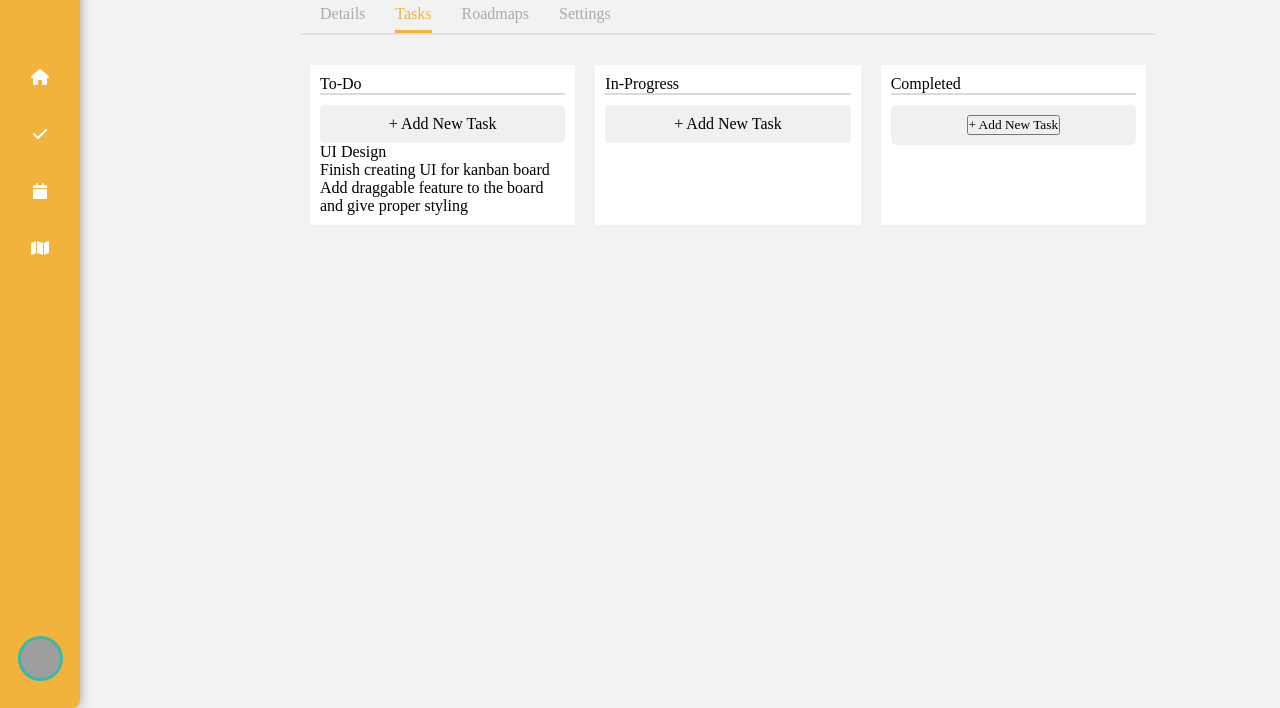
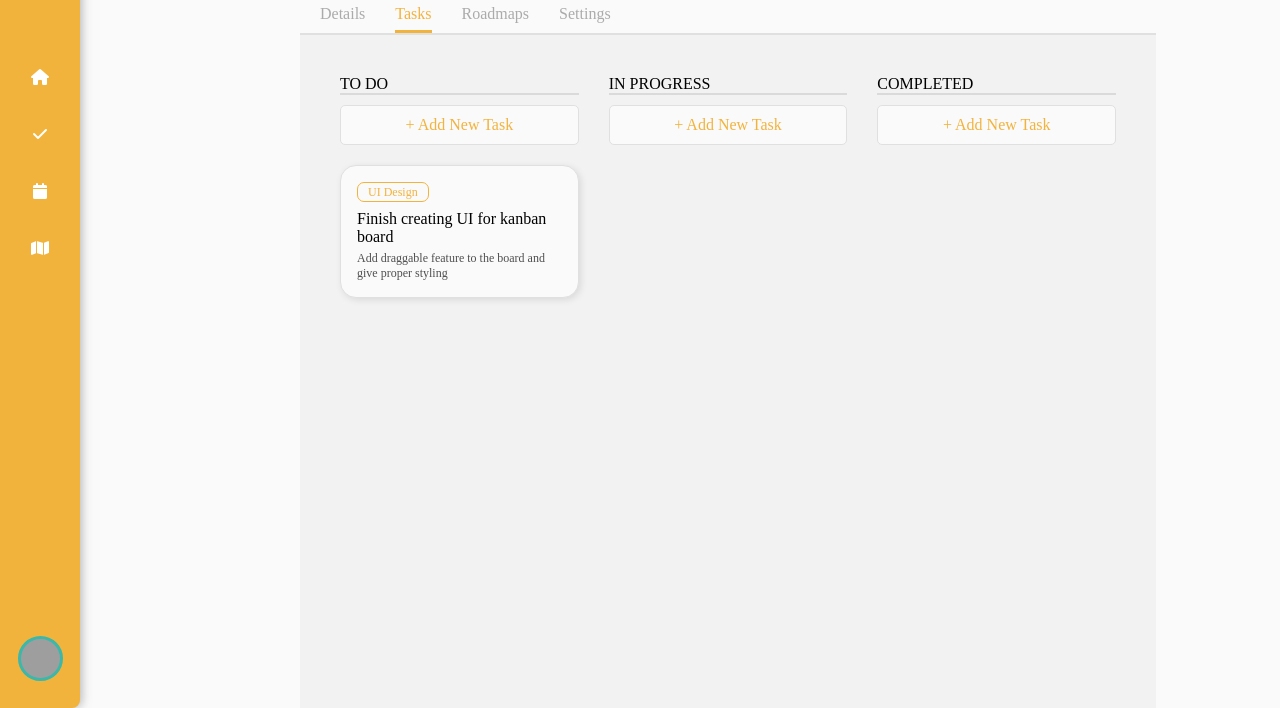
Before and after one commit to noelg-cj/Hora-Project-Manager, a website: page src/index.html in a window 1280 px wide. Shown: the part 92-800 px from the top of the page. Drawn offline with Linux system fonts and the light colour scheme; grey boxes are pictures that could not be loaded.

Commit message:
Improved Kanban board
Finished styling the Kanban board

```diff
--- a/src/index.html
+++ b/src/index.html
@@ -64,7 +64,7 @@
 
 
       <main>
-        <div class="project-name">Project</div>
+        <div class="project-name">Project Manager</div>
         <section class="project-options">
           <ul class="options">
             <li class="details">
@@ -81,16 +81,16 @@
             </li>
           </ul>
         </section>
-        <section class="task-container">
 
+        <section class="kanban-board">
           <section class="to-do">
-            <div class="title">To-Do</div>
+            <div class="title">TO DO</div>
             <div class="add-task">
-              <p>+ Add New Task</p>
+              <button id="add-task">+ Add New Task</button>
             </div>
             <div class="task" id="task">
               <div class="tag-container">
-                UI Design
+                <div id="tag">UI Design</div>
               </div>
               <div class="task-name">Finish creating UI for kanban board</div>
               <div class="description">Add draggable feature to the board and give proper styling</div>
@@ -98,14 +98,14 @@
           </section>
 
           <section class="in-progress">
-            <div class="title">In-Progress</div>
+            <div class="title">IN PROGRESS</div>
             <div class="add-task">
-              <p>+ Add New Task</p>
+              <button id="add-task">+ Add New Task</button>
             </div>
           </section>
 
           <section class="completed">
-            <div class="title">Completed</div>
+            <div class="title">COMPLETED</div>
             <div class="add-task">
               <button id="add-task">+ Add New Task</button>
             </div>
--- a/src/style.css
+++ b/src/style.css
@@ -4,7 +4,7 @@
     box-sizing: border-box;
     font-family: Poppins;
 
-    --bg-color: #F2F2F2;
+    --bg-color: #FAFAFA;
     --primary: #F2B33D;
     --light-text: #ABABAB;
     --light-text-hover: #828282;
@@ -173,7 +173,7 @@ main {
     border-bottom: 2px solid #E0E0E0;
     height: 30px;
     padding: 0px 20px;
-    margin: 20px 0px;
+    margin-top: 20px;
 }
 
 .project-options .options {
@@ -204,15 +204,16 @@ main {
     border-bottom: 3px solid var(--primary);
 }
 
-.task-container {
+.kanban-board {
+    background-color: #f2f2f2;
+    height: 100%;
     display: flex;
-    padding: 10px;
-    gap: 20px;
+    padding: 30px;
+    gap: 10px;
 }
 
 .to-do, .in-progress, .completed {
     flex: 1;
-    background-color: white;
     padding: 10px;
 }
 
@@ -221,12 +222,58 @@ main {
     border-bottom: 2px solid #dadada;
 }
 
-.add-task {
+.add-task button {
+    width: 100%;
+    border: 1px solid #E0E0E0;
     text-align: center;
     padding: 10px;
-    background-color: #f0f0f0;
+    background-color: var(--bg-color);
+    font-size: 1rem;
+    color: var(--primary);
     margin-top: 10px;
     border-radius: 5px;
+    transition: 0.25s;
+}
+
+.add-task button:hover {
+    cursor: pointer;
+    background-color: var(--primary);
+    color: var(--bg-color)
+}
+
+.task {
+    background-color: var(--bg-color);
+    border-radius: 16px;
+    padding: 16px;
+    margin: 20px 0px;
+    box-shadow: 2px 2px 7px rgba(0, 0, 0, 0.1);
+    border: 1px solid #E0E0E0;
+    display: flex;
+    flex-direction: column;
+}
+
+.tag-container {
+    margin-bottom: 10px;
+}
+
+#tag {
+    display: inline;
+    padding: 2px 10px;
+    border: 1px solid var(--primary);
+    border-radius: 7px;
+    font-size: 0.75rem;
+    font-weight: 500;
+    color: var(--primary);
+}
+
+.task-name {
+    font-weight: 500;
+    margin-bottom: 5px;
+}
+
+.description {
+    font-size: 0.75rem;
+    color: #4f4f4f;
 }
 
 /*
```
